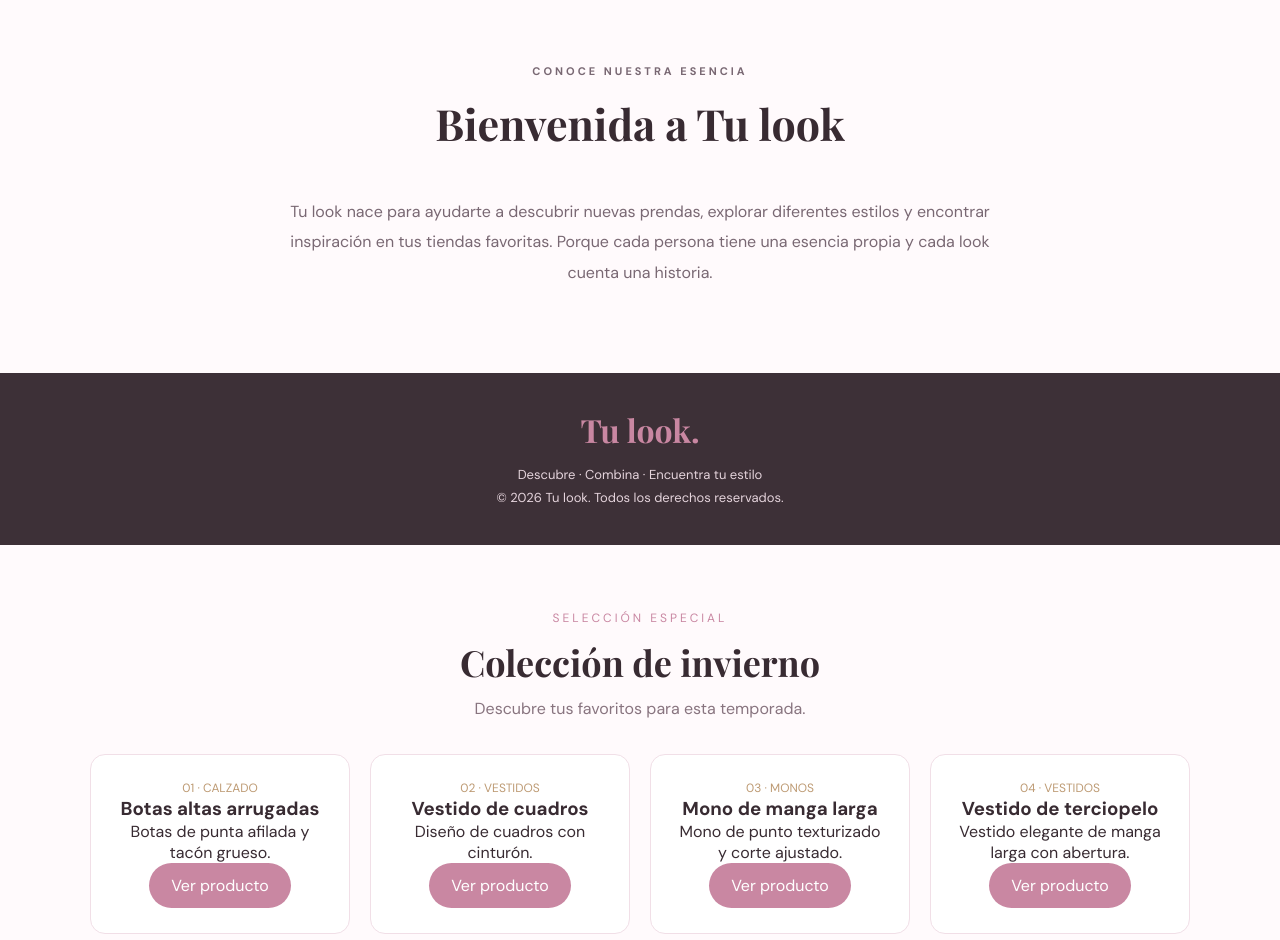
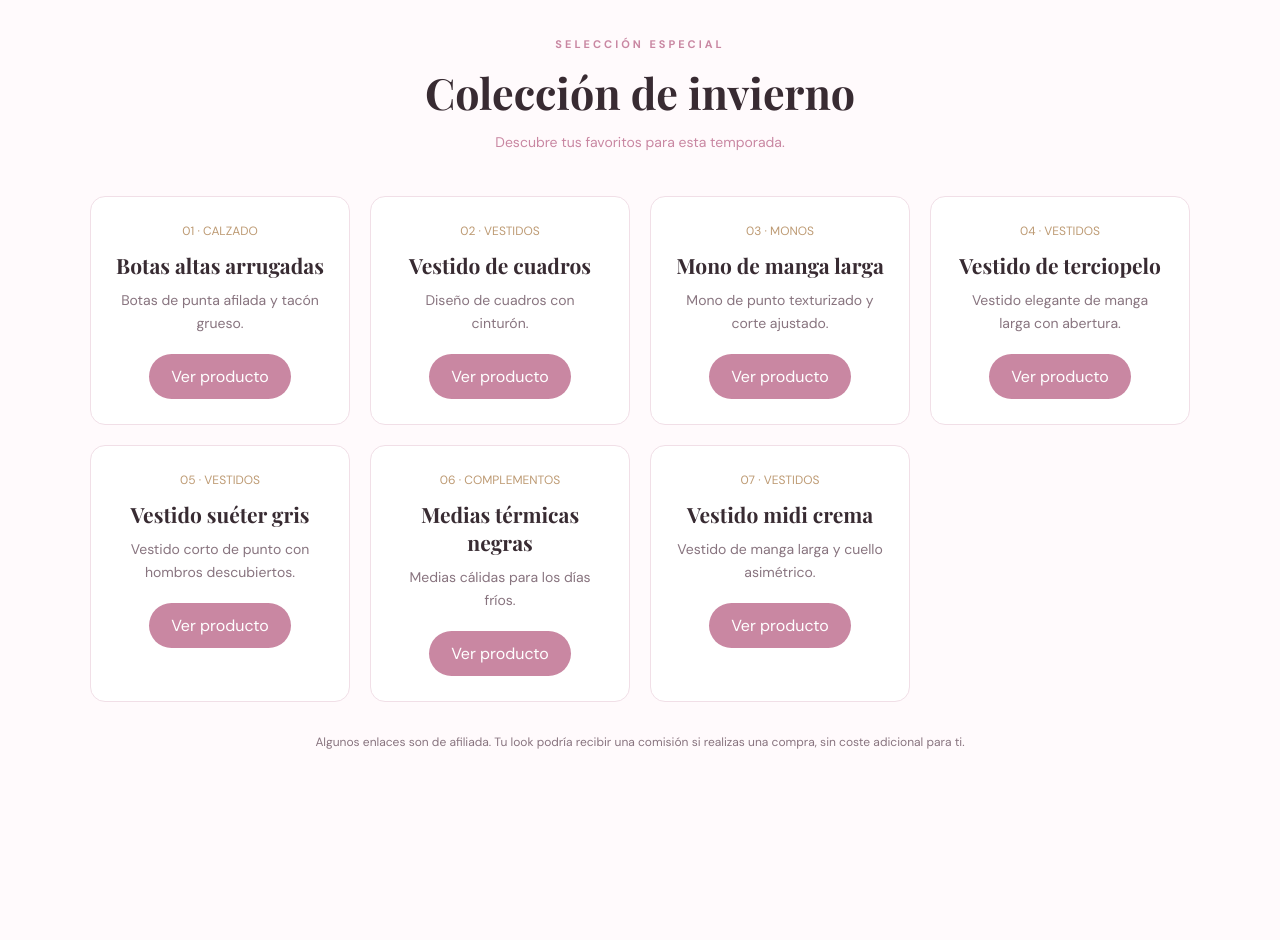
Before and after one commit to martinezlizzy200617-coder/Tu-look, a plain HTML site: page index.html in a window 1280 px wide. Shown: the part 1860-2800 px from the top of the page. Drawn offline with nearby package versions, Linux system fonts and the light colour scheme.

Commit message:
Actualizar estructura y colección de invierno de Tu look index.html

```diff
--- a/index.html
+++ b/index.html
@@ -1,297 +1,364 @@
+
 <!DOCTYPE html>
 <html lang="es">
 <head>
 <meta charset="UTF-8">
 <meta name="viewport" content="width=device-width, initial-scale=1.0">
 <title>Tu look | Tu estilo, tu esencia</title>
-
 <link rel="preconnect" href="https://fonts.googleapis.com">
 <link rel="preconnect" href="https://fonts.gstatic.com" crossorigin>
 <link href="https://fonts.googleapis.com/css2?family=DM+Sans:wght@400;500;600;700&family=Playfair+Display:wght@500;600;700&display=swap" rel="stylesheet">
 
 <style>
 :root {
-  --pink: #c987a2;
-  --light-pink: #f8edf1;
-  --cream: #fffafc;
-  --dark: #382b32;
-  --gold: #bd9a73;
-  --white: #ffffff;
+  --pink:#c987a2;
+  --light-pink:#f8edf1;
+  --cream:#fffafc;
+  --dark:#382b32;
+  --gold:#bd9a73;
 }
 
 * {
-  margin: 0;
-  padding: 0;
-  box-sizing: border-box;
-  scroll-behavior: smooth;
+  margin:0;
+  padding:0;
+  box-sizing:border-box;
+  scroll-behavior:smooth;
 }
 
 body {
-  font-family: 'DM Sans', sans-serif;
-  background: var(--cream);
-  color: var(--dark);
+  font-family:'DM Sans',sans-serif;
+  background:var(--cream);
+  color:var(--dark);
 }
 
 header {
-  background: white;
-  padding: 20px 7%;
-  display: flex;
-  align-items: center;
-  justify-content: space-between;
-  border-bottom: 1px solid #f0e3e9;
-  position: sticky;
-  top: 0;
-  z-index: 10;
+  background:white;
+  padding:18px 7%;
+  display:flex;
+  align-items:center;
+  justify-content:space-between;
+  border-bottom:1px solid #f0e3e9;
+  position:sticky;
+  top:0;
+  z-index:10;
 }
 
 .logo {
-  font-family: 'Playfair Display', serif;
-  font-size: 32px;
-  color: var(--pink);
-  font-weight: 700;
+  font-family:'Playfair Display',serif;
+  font-size:32px;
+  color:var(--pink);
+  font-weight:700;
 }
 
 nav {
-  display: flex;
-  gap: 25px;
+  display:flex;
+  gap:25px;
 }
 
 nav a {
-  text-decoration: none;
-  color: var(--dark);
-  font-size: 14px;
-  transition: color .3s;
+  text-decoration:none;
+  color:var(--dark);
+  font-size:14px;
+  transition:color .3s;
 }
 
 nav a:hover {
-  color: var(--pink);
+  color:var(--pink);
 }
 
 .hero {
-  min-height: 560px;
-  display: flex;
-  align-items: center;
-  justify-content: center;
-  text-align: center;
-  padding: 80px 20px;
+  min-height:560px;
+  display:flex;
+  align-items:center;
+  justify-content:center;
+  text-align:center;
+  padding:80px 20px;
   background:
-    linear-gradient(rgba(255,250,252,.75), rgba(248,237,241,.88)),
+    linear-gradient(rgba(255,250,252,.75),rgba(248,237,241,.88)),
     url('https://images.unsplash.com/photo-1483985988355-763728e1935b?w=1600');
-  background-position: center;
-  background-size: cover;
+  background-position:center;
+  background-size:cover;
 }
 
 .hero-content {
-  max-width: 750px;
+  max-width:750px;
 }
 
 .eyebrow {
-  color: var(--pink);
-  text-transform: uppercase;
-  letter-spacing: 4px;
-  font-size: 12px;
-  font-weight: 700;
-  margin-bottom: 20px;
+  color:var(--pink);
+  text-transform:uppercase;
+  letter-spacing:4px;
+  font-size:12px;
+  font-weight:700;
+  margin-bottom:20px;
 }
 
 .hero h1 {
-  font-family: 'Playfair Display', serif;
-  font-size: clamp(42px, 7vw, 76px);
-  line-height: 1.1;
-  margin-bottom: 22px;
+  font-family:'Playfair Display',serif;
+  font-size:clamp(42px,7vw,76px);
+  line-height:1.1;
+  margin-bottom:22px;
 }
 
 .hero p {
-  color: #6e5964;
-  font-size: 17px;
-  line-height: 1.8;
-  margin-bottom: 32px;
+  color:#6e5964;
+  font-size:17px;
+  line-height:1.8;
+  margin-bottom:32px;
 }
 
 .button {
-  display: inline-block;
-  padding: 15px 32px;
-  background: var(--pink);
-  color: white;
-  text-decoration: none;
-  border-radius: 40px;
-  font-weight: 600;
-  transition: .3s;
+  display:inline-block;
+  padding:15px 32px;
+  background:var(--pink);
+  color:white;
+  text-decoration:none;
+  border-radius:40px;
+  font-weight:600;
+  transition:.3s;
 }
 
 .button:hover {
-  background: #a96583;
-  transform: translateY(-3px);
+  background:#a96583;
+  transform:translateY(-3px);
 }
 
 section {
-  padding: 85px 7%;
+  padding:85px 7%;
 }
 
 .section-heading {
-  text-align: center;
-  margin-bottom: 45px;
+  text-align:center;
+  margin-bottom:45px;
 }
 
 .section-heading p {
-  color: var(--pink);
-  letter-spacing: 3px;
-  text-transform: uppercase;
-  font-size: 11px;
-  font-weight: 700;
-  margin-bottom: 12px;
+  color:var(--pink);
+  letter-spacing:3px;
+  text-transform:uppercase;
+  font-size:11px;
+  font-weight:700;
+  margin-bottom:12px;
 }
 
 h2 {
-  font-family: 'Playfair Display', serif;
-  font-size: clamp(30px, 5vw, 43px);
+  font-family:'Playfair Display',serif;
+  font-size:clamp(30px,5vw,43px);
 }
 
 .categories {
-  display: grid;
-  grid-template-columns: repeat(4, 1fr);
-  gap: 22px;
+  display:grid;
+  grid-template-columns:repeat(4,1fr);
+  gap:22px;
 }
 
 .category {
-  background: white;
-  border-radius: 16px;
-  overflow: hidden;
-  text-align: center;
-  box-shadow: 0 5px 25px rgba(80,40,60,.05);
-  transition: .3s;
+  background:white;
+  border-radius:16px;
+  overflow:hidden;
+  text-align:center;
+  box-shadow:0 5px 25px rgba(80,40,60,.05);
+  transition:.3s;
 }
 
 .category:hover {
-  transform: translateY(-6px);
-  box-shadow: 0 12px 30px rgba(80,40,60,.12);
+  transform:translateY(-6px);
+  box-shadow:0 12px 30px rgba(80,40,60,.12);
 }
 
 .category img {
-  width: 100%;
-  height: 240px;
-  object-fit: cover;
+  width:100%;
+  height:240px;
+  object-fit:cover;
 }
 
 .category h3 {
-  font-family: 'Playfair Display', serif;
-  font-size: 23px;
-  padding: 18px 10px 5px;
+  font-family:'Playfair Display',serif;
+  font-size:23px;
+  padding:18px 10px 5px;
 }
 
 .category p {
-  color: #8a7881;
-  font-size: 13px;
-  padding-bottom: 22px;
+  color:#8a7881;
+  font-size:13px;
+  padding-bottom:22px;
 }
 
 .stores-section {
-  background: var(--light-pink);
+  background:var(--light-pink);
 }
 
 .stores {
-  display: grid;
-  grid-template-columns: repeat(3, 1fr);
-  gap: 25px;
+  display:grid;
+  grid-template-columns:repeat(3,1fr);
+  gap:25px;
 }
 
 .store {
-  background: white;
-  padding: 40px 20px;
-  text-align: center;
-  border-radius: 18px;
-  border: 1px solid #f1dfe7;
-  transition: .3s;
+  background:white;
+  padding:40px 20px;
+  text-align:center;
+  border-radius:18px;
+  border:1px solid #f1dfe7;
+  transition:.3s;
 }
 
 .store:hover {
-  transform: translateY(-5px);
+  transform:translateY(-5px);
 }
 
 .store h3 {
-  font-family: 'Playfair Display', serif;
-  font-size: 30px;
-  margin-bottom: 12px;
+  font-family:'Playfair Display',serif;
+  font-size:30px;
+  margin-bottom:12px;
 }
 
 .store p {
-  color: #88747f;
-  font-size: 14px;
-  margin-bottom: 25px;
+  color:#88747f;
+  font-size:14px;
+  margin-bottom:25px;
 }
 
 .store a {
-  display: inline-block;
-  text-decoration: none;
-  color: white;
-  background: var(--pink);
-  padding: 12px 25px;
-  border-radius: 30px;
-  font-size: 13px;
-  font-weight: 600;
+  display:inline-block;
+  text-decoration:none;
+  color:white;
+  background:var(--pink);
+  padding:12px 25px;
+  border-radius:30px;
+  font-size:13px;
+  font-weight:600;
+}
+
+.winter-section {
+  background:#fffafc;
+  color:var(--dark);
+}
+
+.winter-grid {
+  display:grid;
+  grid-template-columns:repeat(auto-fit,minmax(220px,1fr));
+  gap:20px;
+  max-width:1100px;
+  margin:auto;
+}
+
+.product {
+  background:white;
+  padding:25px;
+  border:1px solid #f1dfe7;
+  border-radius:15px;
+  text-align:center;
+  transition:.3s;
+}
+
+.product:hover {
+  transform:translateY(-5px);
+  box-shadow:0 10px 25px rgba(80,40,60,.08);
+}
+
+.product .tag {
+  color:var(--gold);
+  font-size:12px;
+  margin-bottom:10px;
+}
+
+.product h3 {
+  font-family:'Playfair Display',serif;
+  font-size:21px;
+  margin-bottom:10px;
+}
+
+.product p {
+  color:#88747f;
+  font-size:14px;
+  line-height:1.6;
+  margin-bottom:20px;
+}
+
+.product a {
+  display:inline-block;
+  background:var(--pink);
+  color:white;
+  padding:12px 22px;
+  border-radius:25px;
+  text-decoration:none;
+  transition:.3s;
+}
+
+.product a:hover {
+  background:#a96583;
+}
+
+.affiliate-note {
+  text-align:center;
+  color:#88747f;
+  font-size:12px;
+  margin-top:30px;
+  line-height:1.7;
 }
 
 .about {
-  text-align: center;
-  max-width: 750px;
-  margin: auto;
+  text-align:center;
+  max-width:750px;
+  margin:auto;
 }
 
 .about p {
-  color: #796873;
-  line-height: 1.9;
-  margin-top: 20px;
+  color:#796873;
+  line-height:1.9;
+  margin-top:20px;
 }
 
 footer {
-  background: #3d3037;
-  color: white;
-  text-align: center;
-  padding: 35px 20px;
+  background:#3d3037;
+  color:white;
+  text-align:center;
+  padding:35px 20px;
 }
 
 footer .logo {
-  margin-bottom: 12px;
+  margin-bottom:12px;
 }
 
 footer p {
-  font-size: 13px;
-  color: #e5d4dc;
-  line-height: 1.8;
+  font-size:13px;
+  color:#e5d4dc;
+  line-height:1.8;
 }
 
-@media(max-width: 800px) {
+@media(max-width:800px) {
   .categories {
-    grid-template-columns: repeat(2, 1fr);
+    grid-template-columns:repeat(2,1fr);
   }
 
   .stores {
-    grid-template-columns: 1fr;
+    grid-template-columns:1fr;
   }
 
   header {
-    flex-direction: column;
-    gap: 15px;
+    flex-direction:column;
+    gap:15px;
   }
 
   nav {
-    gap: 16px;
-    flex-wrap: wrap;
-    justify-content: center;
+    gap:16px;
+    flex-wrap:wrap;
+    justify-content:center;
   }
 }
 
-@media(max-width: 450px) {
+@media(max-width:450px) {
   .category img {
-    height: 180px;
+    height:180px;
   }
 
   section {
-    padding: 60px 5%;
+    padding:60px 5%;
   }
 
   nav a {
-    font-size: 12px;
+    font-size:12px;
   }
 }
 </style>
@@ -301,11 +368,11 @@ footer p {
 
 <header>
   <div class="logo">Tu look.</div>
-
   <nav>
     <a href="#inicio">Inicio</a>
     <a href="#categorias">Categorías</a>
     <a href="#tiendas">Tiendas</a>
+    <a href="#invierno">Invierno</a>
     <a href="#nosotros">Nosotros</a>
   </nav>
 </header>
@@ -316,10 +383,7 @@ footer p {
   <div class="hero-content">
     <p class="eyebrow">Moda · Estilo · Inspiración</p>
     <h1>Tu estilo comienza aquí</h1>
-    <p>
-      Descubre prendas, encuentra inspiración y crea
-      combinaciones que reflejen tu personalidad.
-    </p>
+    <p>Descubre prendas, encuentra inspiración y crea combinaciones que reflejen tu personalidad.</p>
     <a href="#tiendas" class="button">Descubrir moda</a>
   </div>
 </section>
@@ -331,7 +395,6 @@ footer p {
   </div>
 
   <div class="categories">
-
     <article class="category">
       <img src="https://images.unsplash.com/photo-1483985988355-763728e1935b?w=600" alt="Moda femenina">
       <h3>Mujer</h3>
@@ -355,7 +418,6 @@ footer p {
       <h3>Calzado</h3>
       <p>Completa tu look</p>
     </article>
-
   </div>
 </section>
 
@@ -366,7 +428,6 @@ footer p {
   </div>
 
   <div class="stores">
-
     <article class="store">
       <h3>Amazon</h3>
       <p>Encuentra una gran variedad de moda y complementos.</p>
@@ -384,8 +445,70 @@ footer p {
       <p>Encuentra inspiración en moda actual y sofisticada.</p>
       <a href="https://www.zara.com/es/" target="_blank" rel="noopener noreferrer">Explorar ZARA</a>
     </article>
+  </div>
+</section>
+
+<section class="winter-section" id="invierno">
+  <div class="section-heading">
+    <p>Selección especial</p>
+    <h2>Colección de invierno</h2>
+    <p style="text-transform:none;letter-spacing:0;font-weight:400;font-size:14px;margin-top:12px;">Descubre tus favoritos para esta temporada.</p>
+  </div>
+
+  <div class="winter-grid">
+
+    <article class="product">
+      <p class="tag">01 · CALZADO</p>
+      <h3>Botas altas arrugadas</h3>
+      <p>Botas de punta afilada y tacón grueso.</p>
+      <a href="https://onelink.shein.com/60/68asnk5g4jp2?ismg_ol=BLzjtxISlt4_01_KOC-C" target="_blank" rel="noopener noreferrer">Ver producto</a>
+    </article>
+
+    <article class="product">
+      <p class="tag">02 · VESTIDOS</p>
+      <h3>Vestido de cuadros</h3>
+      <p>Diseño de cuadros con cinturón.</p>
+      <a href="https://onelink.shein.com/60/68askdpnknqm?ismg_ol=G4uhmrTzvWu_01_KOC-C" target="_blank" rel="noopener noreferrer">Ver producto</a>
+    </article>
+
+    <article class="product">
+      <p class="tag">03 · MONOS</p>
+      <h3>Mono de manga larga</h3>
+      <p>Mono de punto texturizado y corte ajustado.</p>
+      <a href="https://onelink.shein.com/60/68asf2bnoqo5?ismg_ol=DrB5T32911M_01_KOC-C" target="_blank" rel="noopener noreferrer">Ver producto</a>
+    </article>
+
+    <article class="product">
+      <p class="tag">04 · VESTIDOS</p>
+      <h3>Vestido de terciopelo</h3>
+      <p>Vestido elegante de manga larga con abertura.</p>
+      <a href="https://onelink.shein.com/60/68ascbo40li1?ismg_ol=7sAFCRFtleS_01_KOC-C" target="_blank" rel="noopener noreferrer">Ver producto</a>
+    </article>
+
+    <article class="product">
+      <p class="tag">05 · VESTIDOS</p>
+      <h3>Vestido suéter gris</h3>
+      <p>Vestido corto de punto con hombros descubiertos.</p>
+      <a href="https://onelink.shein.com/60/68asagl26qa0?ismg_ol=5Qp9XVJwxuw_01_KOC-C" target="_blank" rel="noopener noreferrer">Ver producto</a>
+    </article>
+
+    <article class="product">
+      <p class="tag">06 · COMPLEMENTOS</p>
+      <h3>Medias térmicas negras</h3>
+      <p>Medias cálidas para los días fríos.</p>
+      <a href="https://onelink.shein.com/60/68as8pg2kz2a?ismg_ol=EZphXsHRICl_01_KOC-C" target="_blank" rel="noopener noreferrer">Ver producto</a>
+    </article>
+
+    <article class="product">
+      <p class="tag">07 · VESTIDOS</p>
+      <h3>Vestido midi crema</h3>
+      <p>Vestido de manga larga y cuello asimétrico.</p>
+      <a href="https://onelink.shein.com/60/68as6clqrbfn?ismg_ol=C0Ygkj4snXZ_01_KOC-C" target="_blank" rel="noopener noreferrer">Ver producto</a>
+    </article>
 
   </div>
+
+  <p class="affiliate-note">Algunos enlaces son de afiliada. Tu look podría recibir una comisión si realizas una compra, sin coste adicional para ti.</p>
 </section>
 
 <section id="nosotros">
@@ -395,12 +518,7 @@ footer p {
       <h2>Bienvenida a Tu look</h2>
     </div>
 
-    <p>
-      Tu look nace para ayudarte a descubrir nuevas prendas,
-      explorar diferentes estilos y encontrar inspiración
-      en tus tiendas favoritas. Porque cada persona tiene
-      una esencia propia y cada look cuenta una historia.
-    </p>
+    <p>Tu look nace para ayudarte a descubrir nuevas prendas, explorar diferentes estilos y encontrar inspiración en tus tiendas favoritas. Porque cada persona tiene una esencia propia y cada look cuenta una historia.</p>
   </div>
 </section>
 
@@ -412,69 +530,5 @@ footer p {
   <p>© 2026 Tu look. Todos los derechos reservados.</p>
 </footer>
 
-
-
-<section id="invierno" style="background:#fffafc;padding:65px 6%;font-family:'DM Sans',sans-serif;color:#382b32;">
-  <div style="text-align:center;margin-bottom:35px;">
-    <p style="color:#c987a2;letter-spacing:3px;font-size:12px;">SELECCIÓN ESPECIAL</p>
-    <h2 style="font-family:'Playfair Display',serif;font-size:36px;margin-top:12px;">Colección de invierno</h2>
-    <p style="color:#88747f;margin-top:12px;">Descubre tus favoritos para esta temporada.</p>
-  </div>
-
-  <div style="display:grid;grid-template-columns:repeat(auto-fit,minmax(220px,1fr));gap:20px;max-width:1100px;margin:auto;">
-
-    <article style="background:white;padding:25px;border:1px solid #f1dfe7;border-radius:15px;text-align:center;">
-      <p style="color:#bd9a73;font-size:12px;">01 · CALZADO</p>
-      <h3>Botas altas arrugadas</h3>
-      <p>Botas de punta afilada y tacón grueso.</p>
-      <a href="https://onelink.shein.com/60/68asnk5g4jp2?ismg_ol=BLzjtxISlt4_01_KOC-C" target="_blank" rel="noopener noreferrer" style="display:inline-block;background:#c987a2;color:white;padding:12px 22px;border-radius:25px;text-decoration:none;">Ver producto</a>
-    </article>
-
-    <article style="background:white;padding:25px;border:1px solid #f1dfe7;border-radius:15px;text-align:center;">
-      <p style="color:#bd9a73;font-size:12px;">02 · VESTIDOS</p>
-      <h3>Vestido de cuadros</h3>
-      <p>Diseño de cuadros con cinturón.</p>
-      <a href="https://onelink.shein.com/60/68askdpnknqm?ismg_ol=G4uhmrTzvWu_01_KOC-C" target="_blank" rel="noopener noreferrer" style="display:inline-block;background:#c987a2;color:white;padding:12px 22px;border-radius:25px;text-decoration:none;">Ver producto</a>
-    </article>
-
-    <article style="background:white;padding:25px;border:1px solid #f1dfe7;border-radius:15px;text-align:center;">
-      <p style="color:#bd9a73;font-size:12px;">03 · MONOS</p>
-      <h3>Mono de manga larga</h3>
-      <p>Mono de punto texturizado y corte ajustado.</p>
-      <a href="https://onelink.shein.com/60/68asf2bnoqo5?ismg_ol=DrB5T32911M_01_KOC-C" target="_blank" rel="noopener noreferrer" style="display:inline-block;background:#c987a2;color:white;padding:12px 22px;border-radius:25px;text-decoration:none;">Ver producto</a>
-    </article>
-
-    <article style="background:white;padding:25px;border:1px solid #f1dfe7;border-radius:15px;text-align:center;">
-      <p style="color:#bd9a73;font-size:12px;">04 · VESTIDOS</p>
-      <h3>Vestido de terciopelo</h3>
-      <p>Vestido elegante de manga larga con abertura.</p>
-      <a href="https://onelink.shein.com/60/68ascbo40li1?ismg_ol=7sAFCRFtleS_01_KOC-C" target="_blank" rel="noopener noreferrer" style="display:inline-block;background:#c987a2;color:white;padding:12px 22px;border-radius:25px;text-decoration:none;">Ver producto</a>
-    </article>
-
-    <article style="background:white;padding:25px;border:1px solid #f1dfe7;border-radius:15px;text-align:center;">
-      <p style="color:#bd9a73;font-size:12px;">05 · VESTIDOS</p>
-      <h3>Vestido suéter gris</h3>
-      <p>Vestido corto de punto con hombros descubiertos.</p>
-      <a href="https://onelink.shein.com/60/68asagl26qa0?ismg_ol=5Qp9XVJwxuw_01_KOC-C" target="_blank" rel="noopener noreferrer" style="display:inline-block;background:#c987a2;color:white;padding:12px 22px;border-radius:25px;text-decoration:none;">Ver producto</a>
-    </article>
-
-    <article style="background:white;padding:25px;border:1px solid #f1dfe7;border-radius:15px;text-align:center;">
-      <p style="color:#bd9a73;font-size:12px;">06 · COMPLEMENTOS</p>
-      <h3>Medias térmicas negras</h3>
-      <p>Medias cálidas para los días fríos.</p>
-      <a href="https://onelink.shein.com/60/68as8pg2kz2a?ismg_ol=EZphXsHRICl_01_KOC-C" target="_blank" rel="noopener noreferrer" style="display:inline-block;background:#c987a2;color:white;padding:12px 22px;border-radius:25px;text-decoration:none;">Ver producto</a>
-    </article>
-
-    <article style="background:white;padding:25px;border:1px solid #f1dfe7;border-radius:15px;text-align:center;">
-      <p style="color:#bd9a73;font-size:12px;">07 · VESTIDOS</p>
-      <h3>Vestido midi crema</h3>
-      <p>Vestido de manga larga y cuello asimétrico.</p>
-      <a href="https://onelink.shein.com/60/68as6clqrbfn?ismg_ol=C0Ygkj4snXZ_01_KOC-C" target="_blank" rel="noopener noreferrer" style="display:inline-block;background:#c987a2;color:white;padding:12px 22px;border-radius:25px;text-decoration:none;">Ver producto</a>
-    </article>
-
-  </div>
-
-  <p style="text-align:center;color:#88747f;font-size:12px;margin-top:30px;">Algunos enlaces son de afiliada. Tu look podría recibir una comisión si realizas una compra, sin coste adicional para ti.</p>
-</section>
 </body>
 </html>
```
